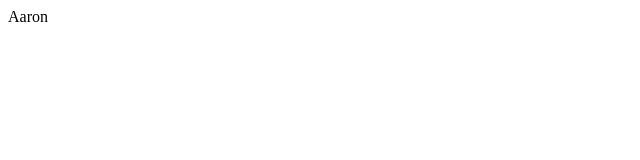
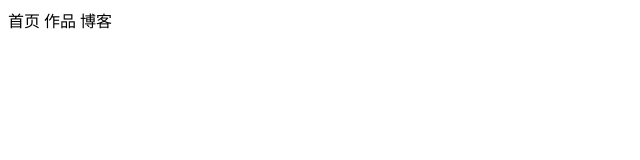
Before and after one commit to bendanchenzhicheng/personal_page, a website: page app/index.html in a window 1280 px wide. Shown: the whole page, without its empty margins (0-640 px from the left). Drawn offline with Linux system fonts and the light colour scheme.

Commit message:
add scss

```diff
--- /dev/null
+++ b/app/css/index.css
@@ -0,0 +1,5 @@
+body {
+  font-size: 1em; }
+
+.nav li {
+  display: inline-block; }
--- a/app/index.html
+++ b/app/index.html
@@ -9,8 +9,13 @@
 		<meta content="black" name="apple-mobile-web-app-status-bar-style">
 		<!-- 告诉设备忽略将页面中的数字识别为电话号码 -->
 		<meta content="telephone=no" name="format-detection">
+		<link rel="stylesheet" type="text/css" href="css/index.css">
 	</head>
 	<body>
-		<p>Aaron</p>
+		<nav class="nav">
+			<li>首页</li>
+			<li>作品</li>
+			<li>博客</li>
+		</nav>
 	</body>
 </html>
```
Also changed, not shown: app/.scss/framework/_base.scss (added), app/.scss/framework/_variables.scss, app/.scss/index.scss (added), 1 other file.
